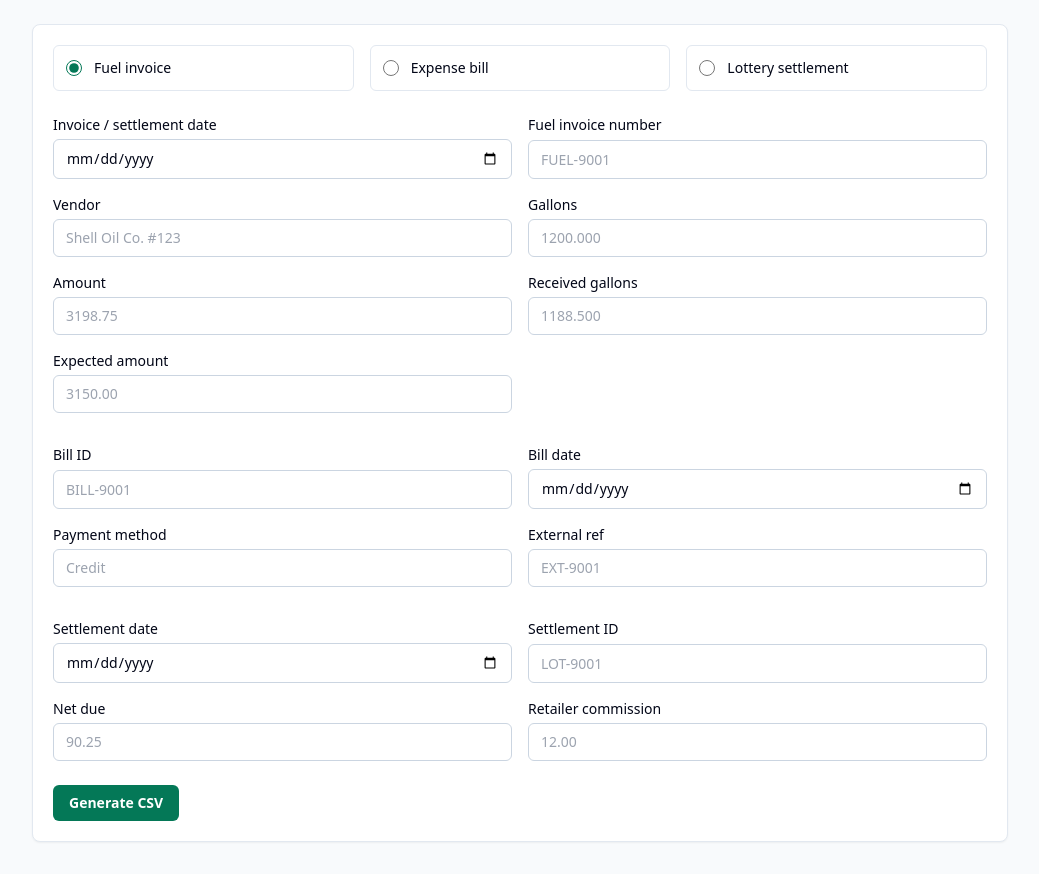
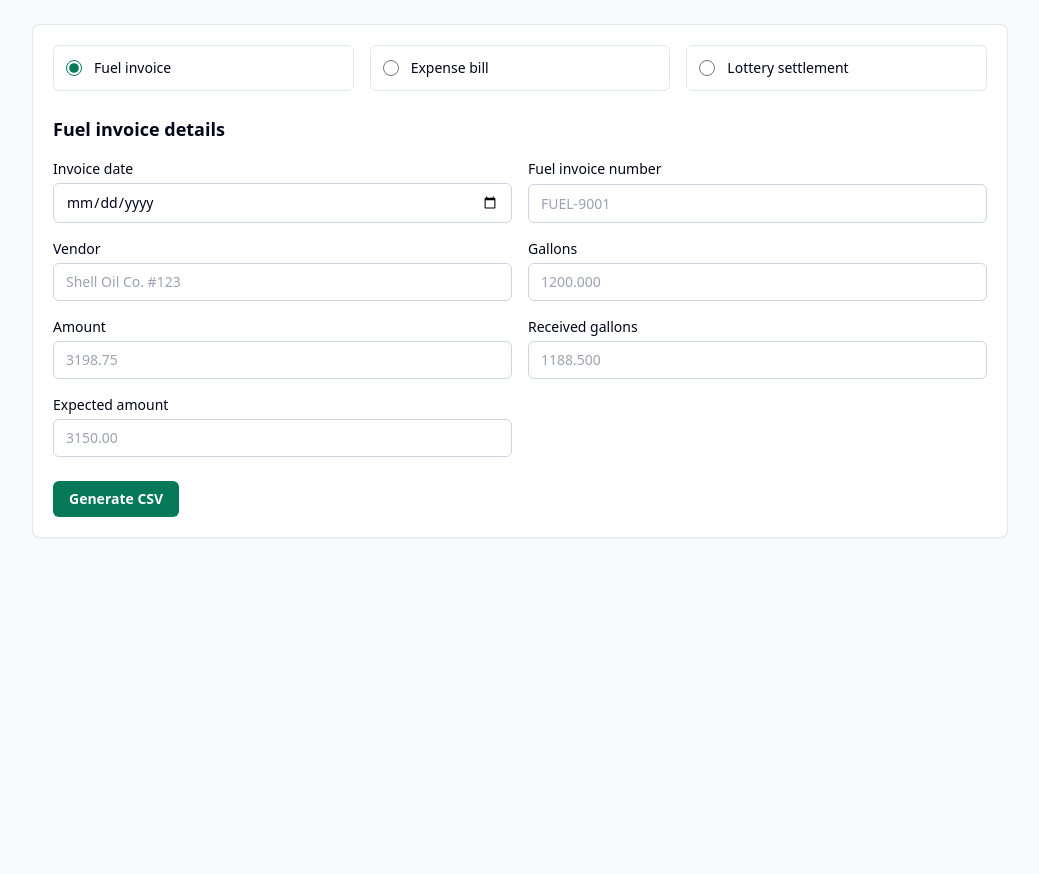
Before and after one commit to FaranMustafa/AI-POS-Reconciliation-Assistant, a Django app: page /invoice-generator/ in a window 1280 px wide. Shown: the part 179-1053 px from the top of the page, without its empty margins (120-1159 px from the left). After the commit the page ends 717 px from the top, so only its background shows below. Run offline with Django 4.2, Linux system fonts and the light colour scheme; the visitor is signed in with stand-in values (Sample User, id 1); some libraries are stand-ins or nearby versions.

Commit message:
fix: split invoice generator forms by type

```diff
--- a/templates/dashboard/invoice_generator.html
+++ b/templates/dashboard/invoice_generator.html
@@ -30,18 +30,19 @@
 
       <form class="rounded-lg border border-slate-200 bg-white p-5 shadow-sm" method="post">
         {% csrf_token %}
-        <div class="grid gap-4 md:grid-cols-3">
+        <div class="grid gap-4 md:grid-cols-3" data-invoice-type-control>
           {% for value, label in invoice_types %}
             <label class="flex items-center gap-3 rounded-md border border-slate-200 p-3 text-sm">
-              <input class="h-4 w-4 accent-emerald-700" type="radio" name="invoice_type" value="{{ value }}" {% if forloop.first %}checked{% endif %}>
+              <input class="h-4 w-4 accent-emerald-700" type="radio" name="invoice_type" value="{{ value }}" data-invoice-type {% if forloop.first %}checked{% endif %}>
               <span>{{ label }}</span>
             </label>
           {% endfor %}
         </div>
 
-        <section class="mt-6 grid gap-4 md:grid-cols-2">
+        <section class="mt-6 grid gap-4 md:grid-cols-2" data-invoice-panel="fuel_invoice">
+          <h2 class="md:col-span-2 text-lg font-semibold">Fuel invoice details</h2>
           <label class="grid gap-1 text-sm">
-            <span class="font-medium">Invoice / settlement date</span>
+            <span class="font-medium">Invoice date</span>
             <input class="rounded-md border border-slate-300 px-3 py-2" type="date" name="invoice_date">
           </label>
           <label class="grid gap-1 text-sm">
@@ -70,7 +71,8 @@
           </label>
         </section>
 
-        <section class="mt-8 grid gap-4 md:grid-cols-2">
+        <section class="mt-6 hidden grid gap-4 md:grid-cols-2" data-invoice-panel="expense">
+          <h2 class="md:col-span-2 text-lg font-semibold">Expense bill details</h2>
           <label class="grid gap-1 text-sm">
             <span class="font-medium">Bill ID</span>
             <input class="rounded-md border border-slate-300 px-3 py-2" name="bill_id" placeholder="BILL-9001">
@@ -78,6 +80,14 @@
           <label class="grid gap-1 text-sm">
             <span class="font-medium">Bill date</span>
             <input class="rounded-md border border-slate-300 px-3 py-2" type="date" name="bill_date">
+          </label>
+          <label class="grid gap-1 text-sm">
+            <span class="font-medium">Vendor</span>
+            <input class="rounded-md border border-slate-300 px-3 py-2" name="vendor" placeholder="Acme Supplies LLC">
+          </label>
+          <label class="grid gap-1 text-sm">
+            <span class="font-medium">Amount</span>
+            <input class="rounded-md border border-slate-300 px-3 py-2" name="amount" placeholder="128.00">
           </label>
           <label class="grid gap-1 text-sm">
             <span class="font-medium">Payment method</span>
@@ -89,7 +99,8 @@
           </label>
         </section>
 
-        <section class="mt-8 grid gap-4 md:grid-cols-2">
+        <section class="mt-6 hidden grid gap-4 md:grid-cols-2" data-invoice-panel="lottery_settlement">
+          <h2 class="md:col-span-2 text-lg font-semibold">Lottery settlement details</h2>
           <label class="grid gap-1 text-sm">
             <span class="font-medium">Settlement date</span>
             <input class="rounded-md border border-slate-300 px-3 py-2" type="date" name="settlement_date">
@@ -113,5 +124,26 @@
         </button>
       </form>
     </main>
+    <script>
+      const invoiceTypeInputs = document.querySelectorAll("[data-invoice-type]");
+      const invoicePanels = document.querySelectorAll("[data-invoice-panel]");
+
+      function syncInvoicePanels() {
+        const checked = document.querySelector("[data-invoice-type]:checked");
+        const selectedType = checked ? checked.value : "fuel_invoice";
+        invoicePanels.forEach((panel) => {
+          const isActive = panel.dataset.invoicePanel === selectedType;
+          panel.classList.toggle("hidden", !isActive);
+          panel.querySelectorAll("input, select, textarea").forEach((field) => {
+            field.disabled = !isActive;
+          });
+        });
+      }
+
+      invoiceTypeInputs.forEach((input) => {
+        input.addEventListener("change", syncInvoicePanels);
+      });
+      syncInvoicePanels();
+    </script>
   </body>
 </html>
```
Also changed, not shown: dashboard/tests/test_views.py (+6 -0 lines), docs/TRACKING.md (+2 -0 lines).
